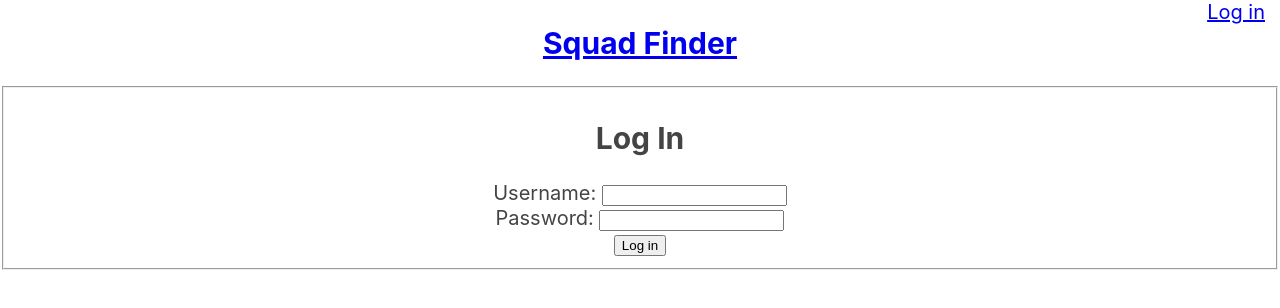
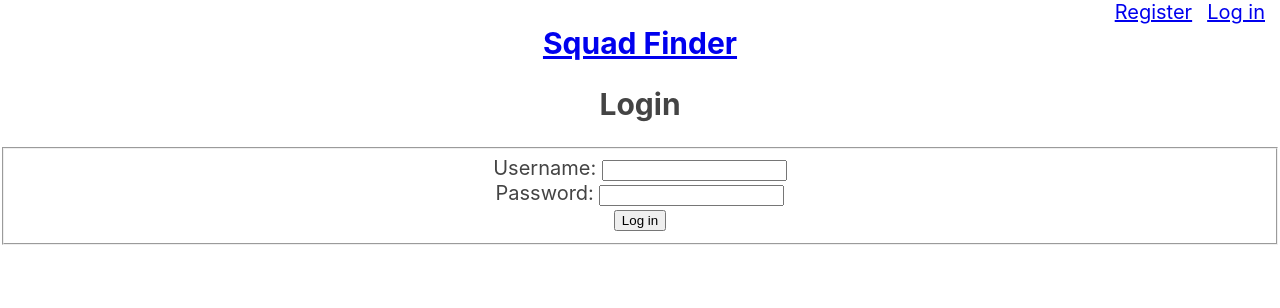
Before and after one commit to yougene42193/squad-finder, a React (Create React App) app: page /login in a window 1280 px wide. Shown: the top 308 px of the page. Built offline with nearby package versions, Linux system fonts and the light colour scheme.

Commit message:
Login Route

```diff
--- a/src/App.js
+++ b/src/App.js
@@ -3,7 +3,7 @@ import { Route, Switch } from 'react-router-dom';
 import './App.css'
 import Header from './header/header'
 import RegistrationRoutes from './routes/RegistrationRoutes';
-import LoginForm from './LoginForm/LoginForm'
+import LoginRoutes from './routes/LoginRoutes'
 import ProfilePage from './ProfilePage/ProfilePage'
 import PlayerList from './PlayerList/PlayerList'
 import FavoritesList from './FavoritesList/FavoritesList'
@@ -26,7 +26,7 @@ class App extends Component {
             />
             <Route
               path='/login'
-              component={LoginForm}
+              component={LoginRoutes}
             />
             <Route
               path='/profile'
--- a/src/LoginForm/LoginForm.js
+++ b/src/LoginForm/LoginForm.js
@@ -1,22 +1,57 @@
 import React from 'react';
 import './LoginForm.css';
+import { Button, Input } from '../utils/utils'
 
 export default class LoginForm extends React.Component {
+    static defaultProps = {
+        onLoginSuccess: () => {}
+    }
+
+    state = { error: null }
+
+    handleSubmitBasicAuth = e => {
+        e.preventDefault()
+        const { user_name, password } = e.target
+
+        console.log('login form submit')
+        console.log({ user_name, password })
+
+        user_name.value = ''
+        password.value = ''
+        this.props.onLoginSuccess()
+    }
+
     render() {
+        const{ error }  = this.state
         return (
             <section className="login-form">
                 <fieldset>
-                    <form className="register-section">
-                        <h2 className="register">Log In</h2>
+                    <form
+                        className="register-section"
+                        onSubmit={this.handleSubmitBasicAuth}
+                    >
+                        <div role='alert'>
+                            {error && <p className='red'>{error}</p>}
+                        </div>
                         <div className="username">
-                            <label>Username: </label>
-                            <input type="text" required />
+                            <label htmlFor='login-username'>Username: </label>
+                            <Input
+                                name='user_name'
+                                type="text"
+                                required
+                                id='login-username'>
+                            </Input>
                         </div>
                         <div className="password">
-                            <label>Password: </label>
-                            <input type="text" required />
+                            <label htmlFor='login-password'>Password: </label>
+                            <Input
+                                name='password'
+                                type="text"
+                                required
+                                id='login-password'>
+                            </Input>
                         </div>
-                        <button type="submit">Log in</button>
+                        <Button type="submit">Log in</Button>
                     </form>
                 </fieldset>
             </section>
--- a/src/RegistrationForm/RegistrationForm.js
+++ b/src/RegistrationForm/RegistrationForm.js
@@ -39,7 +39,6 @@ export default class RegistrationForm extends React.Component {
                         className="register-section"
                         onSubmit={this.handleSubmit}
                         >
-                        <h2 className="register">Register</h2>
                         <div role='alert'>
                             {error && <p className='red'>{error}</p>}
                         </div>
--- a/src/header/header.js
+++ b/src/header/header.js
@@ -25,10 +25,14 @@ export default class Header extends React.Component {
     renderLoginLink() {
         return (
             <div className='header-not-logged-in'>
-                <Link
+                <li><Link
+                    to='/register'>
+                    Register
+                </Link></li>
+                <li><Link
                     to='/login'>
                     Log in
-                </Link>
+                </Link></li>
             </div>
         )
     }
@@ -39,7 +43,6 @@ export default class Header extends React.Component {
                 <nav role="navigation">
                     {/* Swap the render Links when complete */}
                     {TokenService.hasAuthToken()
-
                         ? this.renderLogoutLink()
                         : this.renderLoginLink()}
                 </nav>
--- /dev/null
+++ b/src/routes/LoginRoutes.js
@@ -0,0 +1,29 @@
+import React, { Component } from 'react';
+import LoginForm from '../LoginForm/LoginForm'
+import { Section } from '../utils/utils';
+
+export default class LoginRoutes extends Component {
+    static defaultProps = {
+        location: {},
+        history: {
+            push: () => {},
+        }
+    }
+
+    handleLoginSucces = () => {
+        const { location, history } = this.props
+        const destination = (location.state || {}).form || '/'
+        history.push(destination)
+    }
+
+    render() {
+        return (
+            <Section className='LoginPage'>
+                <h2>Login</h2>
+                <LoginForm
+                    onLoginSuccess={this.handleLoginSucces}
+                />
+            </Section>
+        )
+    }
+}
```
